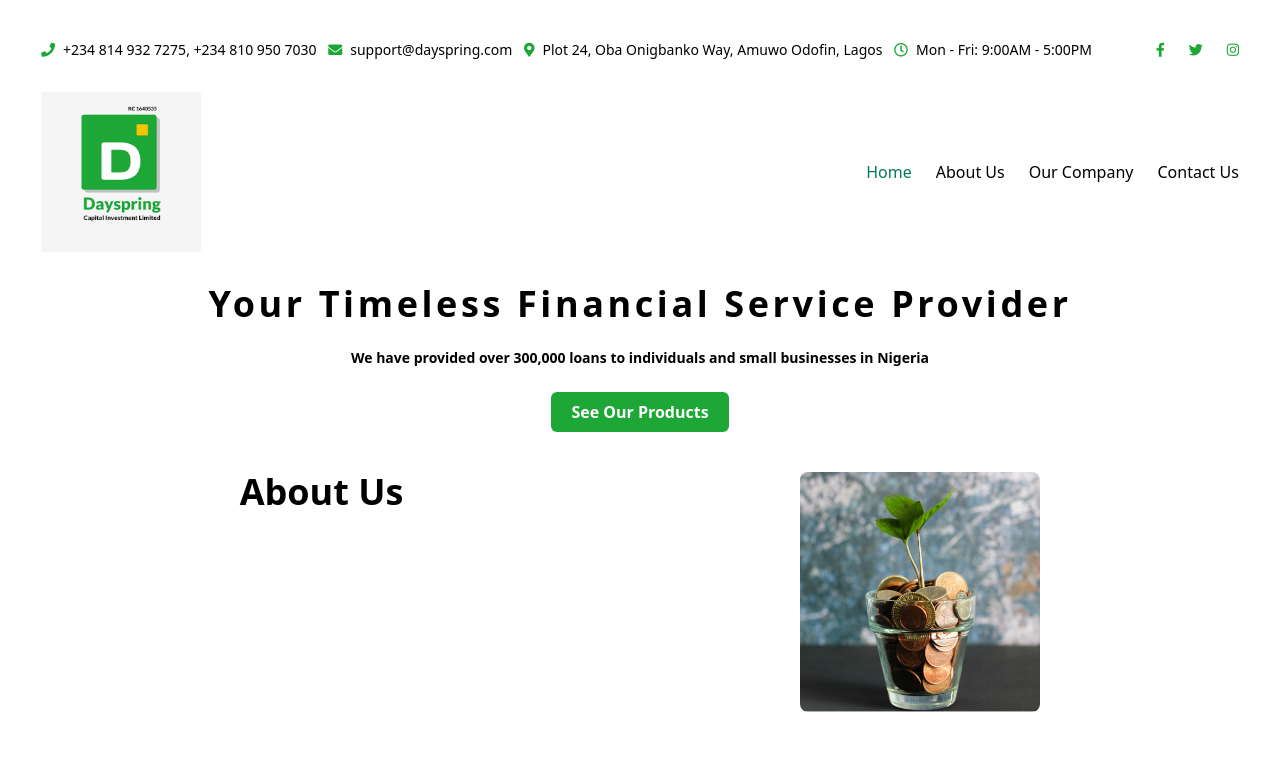
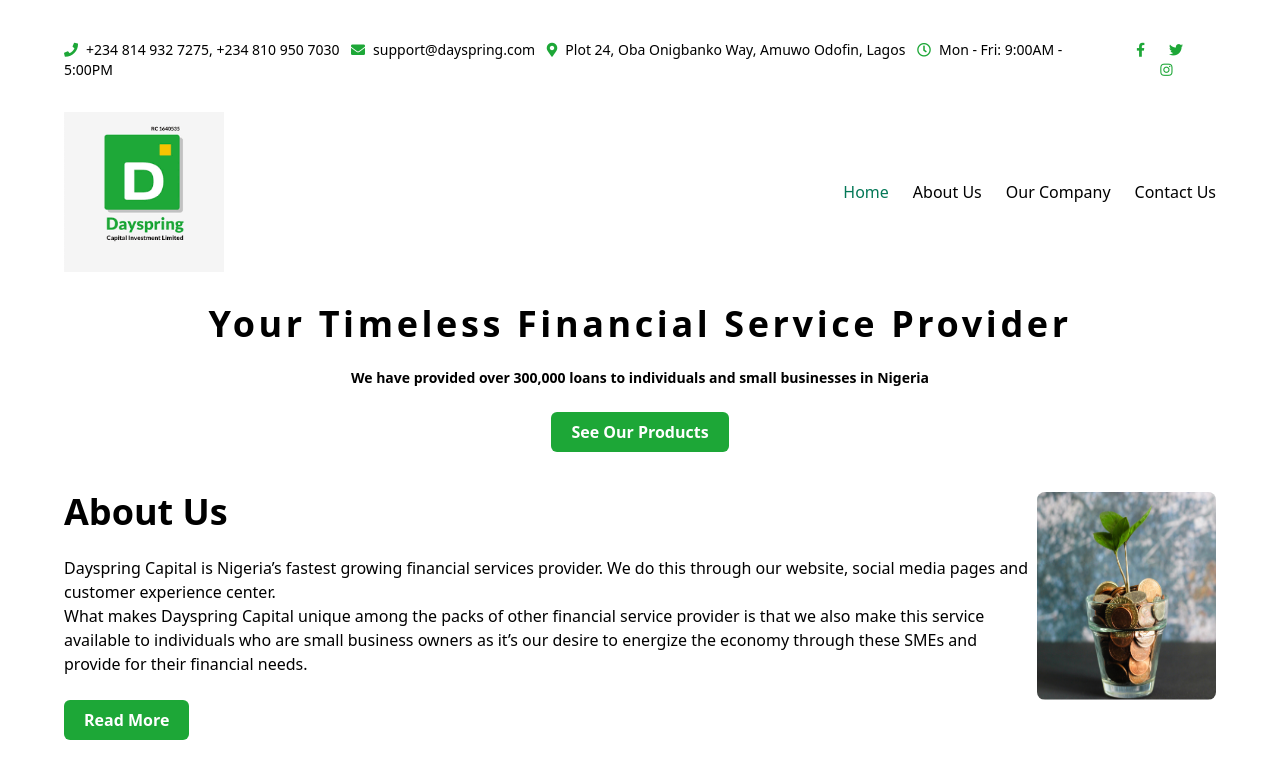
Before and after one commit to ayomideEnoch/dayspring, a Vue app: page / in a window 1280 px wide. Shown: the top 778 px of the page. Built offline with nearby package versions, Linux system fonts and the light colour scheme.

Commit message:
next commit

```diff
--- a/src/App.vue
+++ b/src/App.vue
@@ -1,6 +1,6 @@
 <template>
   <div
-    class="w-full h-full min-h-screen flex justify-center overflow-y-auto pt-10 px-10"
+    class="w-full h-full min-h-screen flex justify-center overflow-y-auto pt-10 px-16"
     style="background: #ffffff"
   >
     <router-view></router-view>
--- a/src/views/Home.vue
+++ b/src/views/Home.vue
@@ -72,10 +72,10 @@
         See Our Products
       </button>
     </section>
-    <section class="w-full lg:flex justify-around block pt-10">
-      <div class="">
+    <section class="w-full md:flex justify-between pt-10">
+      <div class="space-y-6">
         <p class="text-4xl font-extrabold">About Us</p>
-        <!-- <p>
+        <p>
           Dayspring Capital is Nigeria’s fastest growing financial services provider. We
           do this through our website, social media pages and customer experience center.
           <br />
@@ -83,10 +83,21 @@
           provider is that we also make this service available to individuals who are
           small business owners as it’s our desire to energize the economy through these
           SMEs and provide for their financial needs.
-        </p> -->
+        </p>
+        <button
+          style="background: #1da737"
+          class="text-white rounded-md px-5 py-2 text-base font-semibold"
+        >
+          Read More
+        </button>
       </div>
+      <!-- <div class=""></div> -->
       <div class="">
-        <img class="w-60 h-60 rounded-lg" src="../assets/aboutus.jpg" alt="About Us" />
+        <img
+          class="w-96 md:h-52 h-full rounded-lg"
+          src="../assets/aboutus.jpg"
+          alt="About Us"
+        />
       </div>
     </section>
   </div>
```
